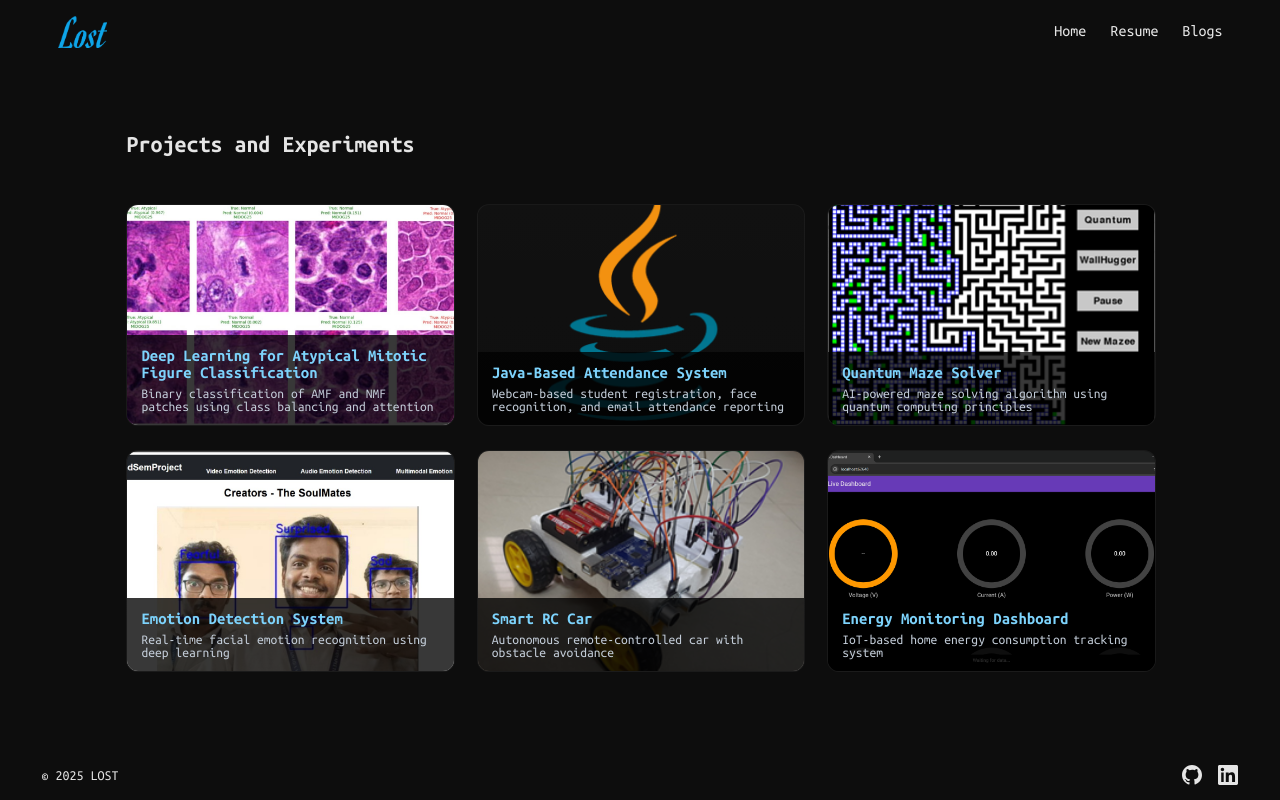
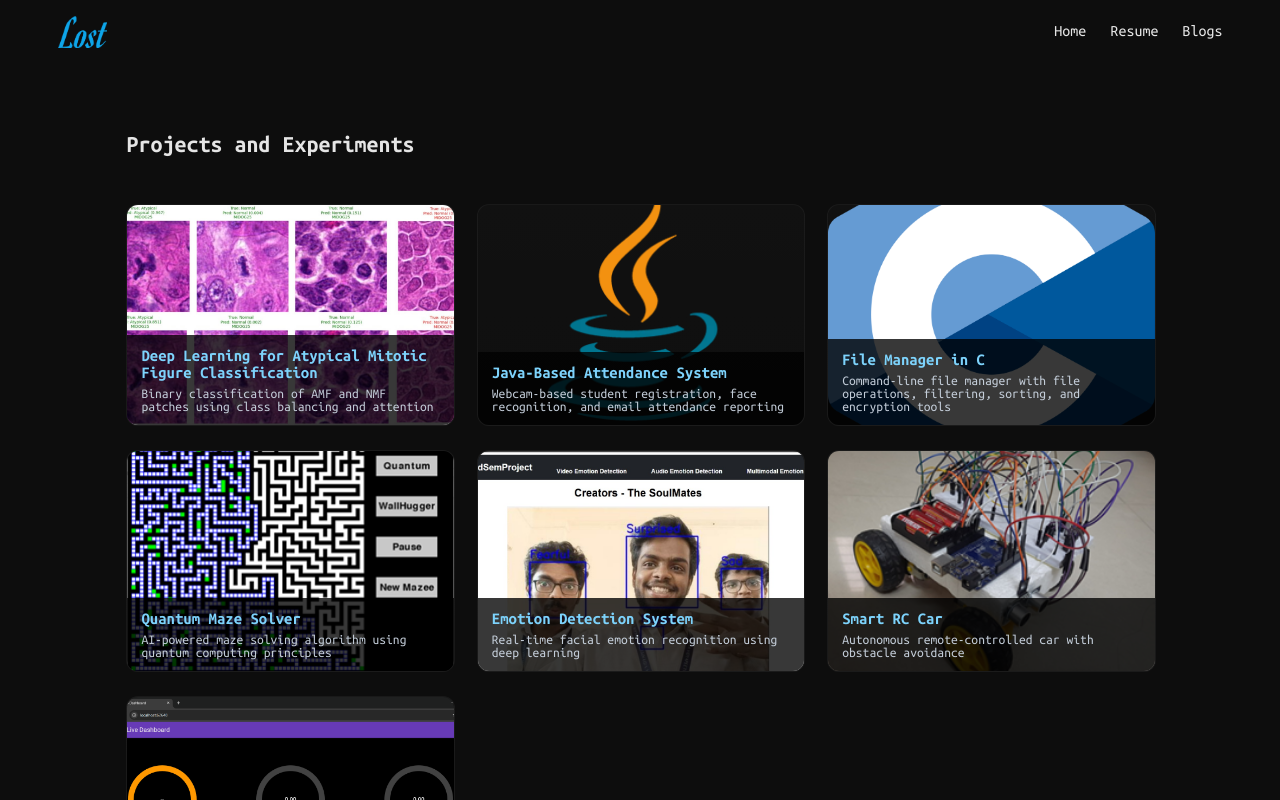
Before and after one commit to LostLuinor/lost-website, a SvelteKit app: page /projects in a window 1280 px wide. Shown: the top 800 px of the page. Built offline with nearby package versions, Linux system fonts and the light colour scheme.

Commit message:
Added C File Manager Project

```diff
--- a/src/routes/projects/+page.svelte
+++ b/src/routes/projects/+page.svelte
@@ -16,7 +16,15 @@
 			fullDescription:
 				'Java desktop application built with OpenCV via JavaCPP for face detection and recognition. The system registers students with 50 training images each, tracks attendance in real time, and exports attendance records to CSV before sending them by email. It includes a simple Swing GUI for registration, attendance capture, and report delivery.',
 			imageUrl: '/images/javaAttendance.webp',
-			githubUrl: 'https://github.com/LostLuinor/Java-Attendance-System'
+			githubUrl: 'https://github.com/LostLuinor/Java-Based-Attendance-System'
+		},
+		{
+			title: 'File Manager in C',
+			description: 'Command-line file manager with file operations, filtering, sorting, and encryption tools',
+			fullDescription:
+				'Linux-based C command-line file manager for common file and directory operations. It supports viewing, deleting, renaming, copying, moving, sorting, filtering with regular expressions, encrypting and decrypting text files, hiding files in images, and generating a terminal-based workflow with colored output.',
+			imageUrl: '/images/CFileManager.png',
+			githubUrl: 'https://github.com/LostLuinor/File-Manager-C'
 		},
 		{
 			title: 'Quantum Maze Solver',
```
Also changed, not shown: static/images/CFileManager.png (added).
